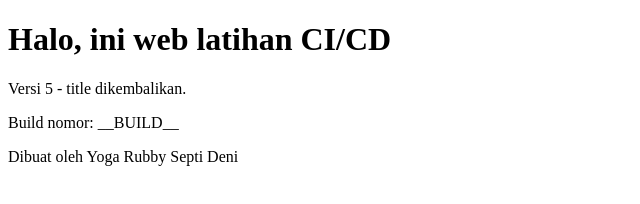
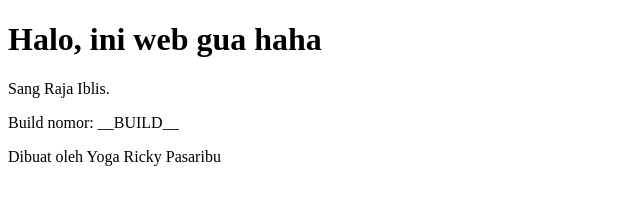
Before and after one commit to yogapasaribu958-coder/latihan-cicd, a plain HTML site: page public/index.html in a window 1280 px wide. Shown: the whole page, without its empty margins (0-640 px from the left). Drawn offline with Linux system fonts and the light colour scheme.

Commit message:
Update index.html

```diff
--- a/public/index.html
+++ b/public/index.html
@@ -4,9 +4,9 @@
     <title>Latihan CI/CD</title>
 </head>
 <body>
-    <h1>Halo, ini web latihan CI/CD</h1>
-    <p>Versi 5 - title dikembalikan.</p>
+    <h1>Halo, ini web gua haha</h1>
+    <p>Sang Raja Iblis.</p>
     <p>Build nomor: __BUILD__</p>
-    <footer>Dibuat oleh Yoga Rubby Septi Deni</footer>
+    <footer>Dibuat oleh Yoga Ricky Pasaribu</footer>
 </body>
 </html>
```
